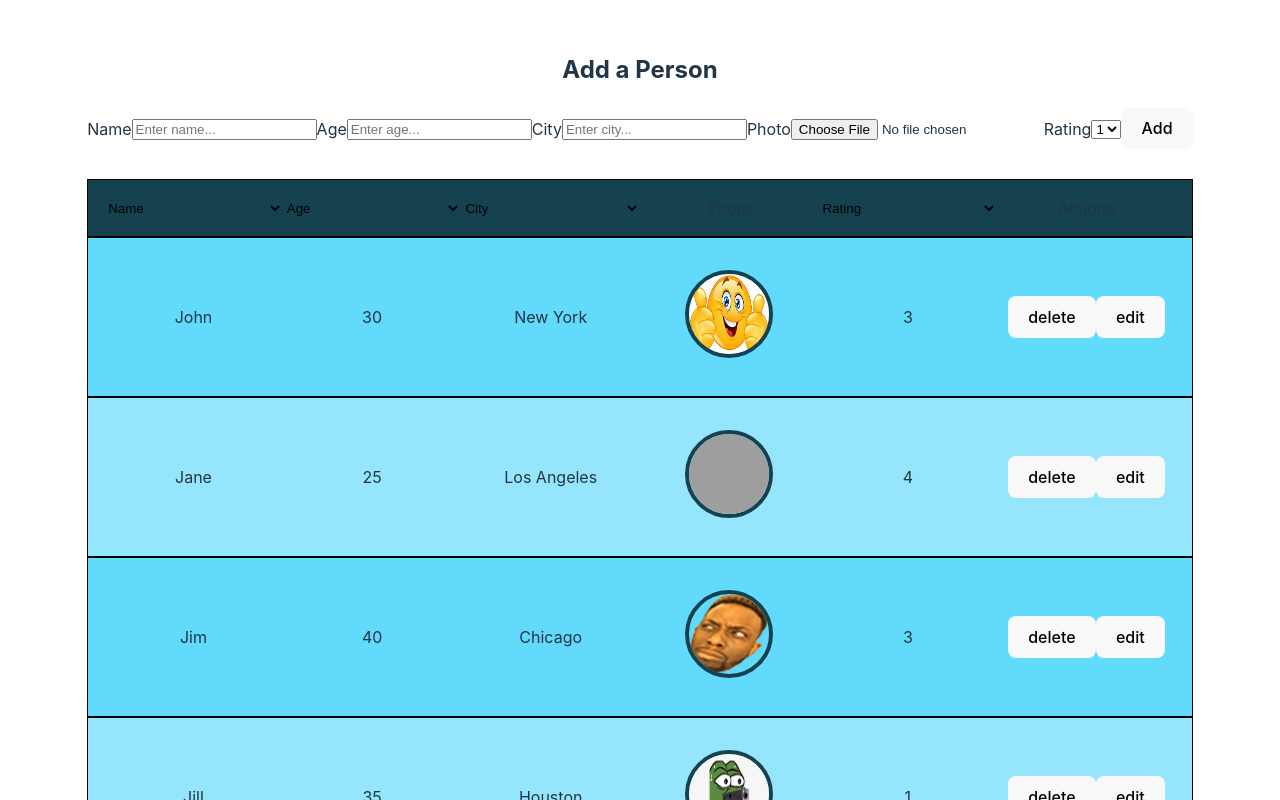
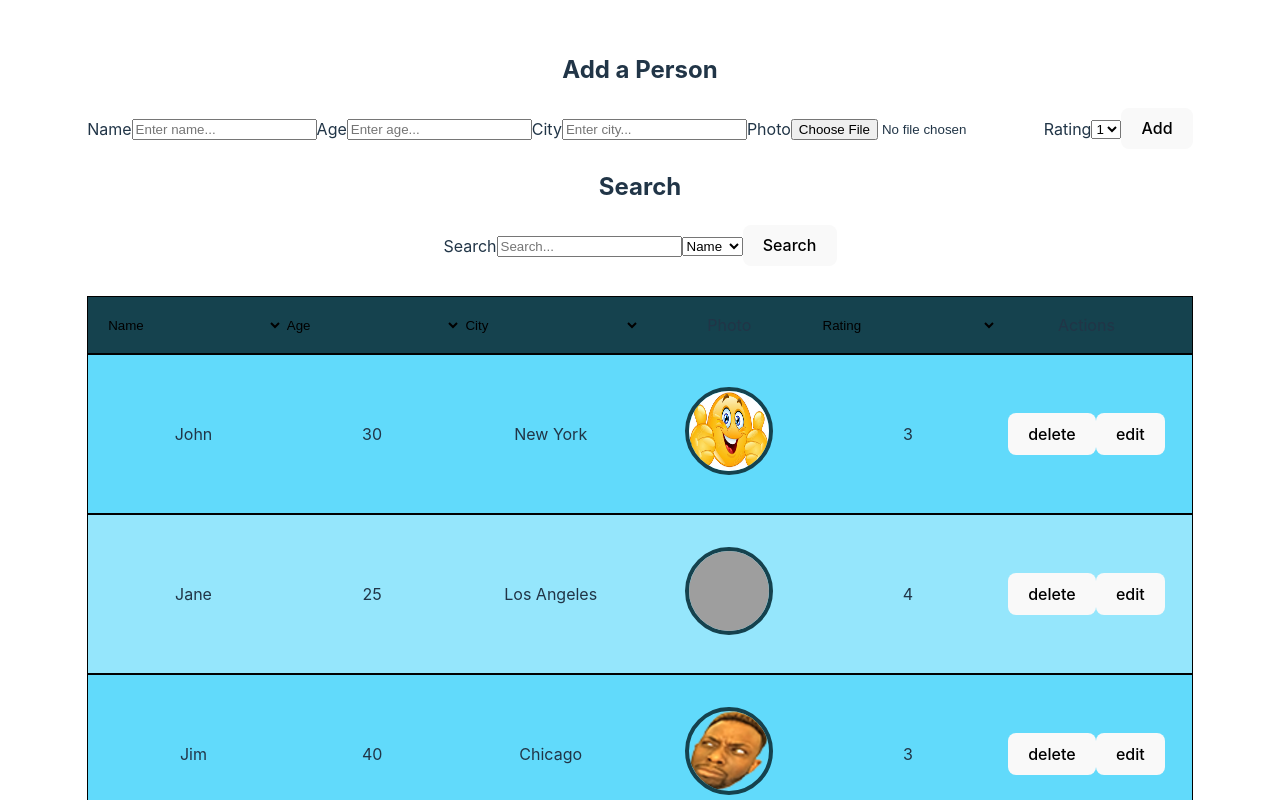
Before and after one commit to Hajk0/put-aia, a React (Vite) app in the folder React/react-aia/: page / in a window 1280 px wide. Shown: the top 800 px of the page. Built offline with nearby package versions, Linux system fonts and the light colour scheme; grey boxes are pictures that could not be loaded.

Commit message:
Add searching by different categories

```diff
--- a/React/react-aia/src/list/List.jsx
+++ b/React/react-aia/src/list/List.jsx
@@ -2,6 +2,7 @@ import React from 'react'
 import { useState } from 'react'
 import data from '../data/data.json'
 import AddForm from './addForm/addForm'
+import Search from './search/search'
 
 function List() {
     const [input, setInput] = useState(
@@ -13,6 +14,8 @@ function List() {
     )
     const [people, setPeople] = useState(data.people)
     const [sort, setSort] = useState('default')
+    const [search, setSearch] = useState('')
+    const [searchBy, setSearchBy] = useState('name')
 
     const handleAdd = () => {
         const newPerson = {
@@ -73,6 +76,7 @@ function List() {
   return (
         <>
             <AddForm people={people} setPeople={setPeople} />
+            <Search setSearch={setSearch} setSearchBy={setSearchBy} />
 
             <div className="list-header">
                 <select
@@ -121,6 +125,12 @@ function List() {
             <ul className='list'>
                 {
                     people.map(person => (
+                        (search.length == 0 ||
+                            searchBy === 'name' && person.name.includes(search) ||
+                            searchBy === 'rating' && person.rating.toString().includes(search) ||
+                            searchBy === 'city' && person.city.includes(search) ||
+                            searchBy === 'age' && person.age.toString().includes(search)
+                        ) ? (
                             <li key={person.id} className="list-item">
                                 <div className="item">{person.name}</div>
                                 <div className="item">{person.age}</div>
@@ -134,6 +144,7 @@ function List() {
                                     <button>edit</button>
                                 </div>
                             </li>
+                        ) : null
                     ))
                 }
             </ul>
--- /dev/null
+++ b/React/react-aia/src/list/search/search.jsx
@@ -0,0 +1,55 @@
+import React from "react"
+import { useState } from "react"
+
+function Search(props) {
+    const [input, setInput] = useState(
+        {
+            search: '',
+        }
+    )
+
+    const handleSearch = (event) => {
+        event.preventDefault()
+        props.setSearch(input.search)
+        setInput(
+            {
+                search: '',
+            }
+        )
+    }
+
+    const handleInputChange = (event) => {
+        const { name, value } = event.target
+        setInput({ ...input, [name]: value })
+    }
+
+    const handleSearchByChange = (event) => {
+        const selectedSearchBy = event.target.value
+        props.setSearchBy(selectedSearchBy)
+        props.setSearch('')
+    }
+
+    return (
+        <form>
+            <h2>Search</h2>
+            <label htmlFor='search-input'>Search</label>
+            <input
+                id='search-input'
+                type='text'
+                name='search'
+                placeholder='Search...'
+                value={input.search}
+                onChange={handleInputChange}
+            />
+            <select onChange={handleSearchByChange}>
+                <option value='name'>Name</option>
+                <option value='age'>Age</option>
+                <option value='city'>City</option>
+                <option value='rating'>Rating</option>
+            </select>
+            <button onClick={handleSearch}>Search</button>
+        </form>
+    )
+}
+
+export default Search
```
Lines whose indentation alone changed are shown as unchanged.
